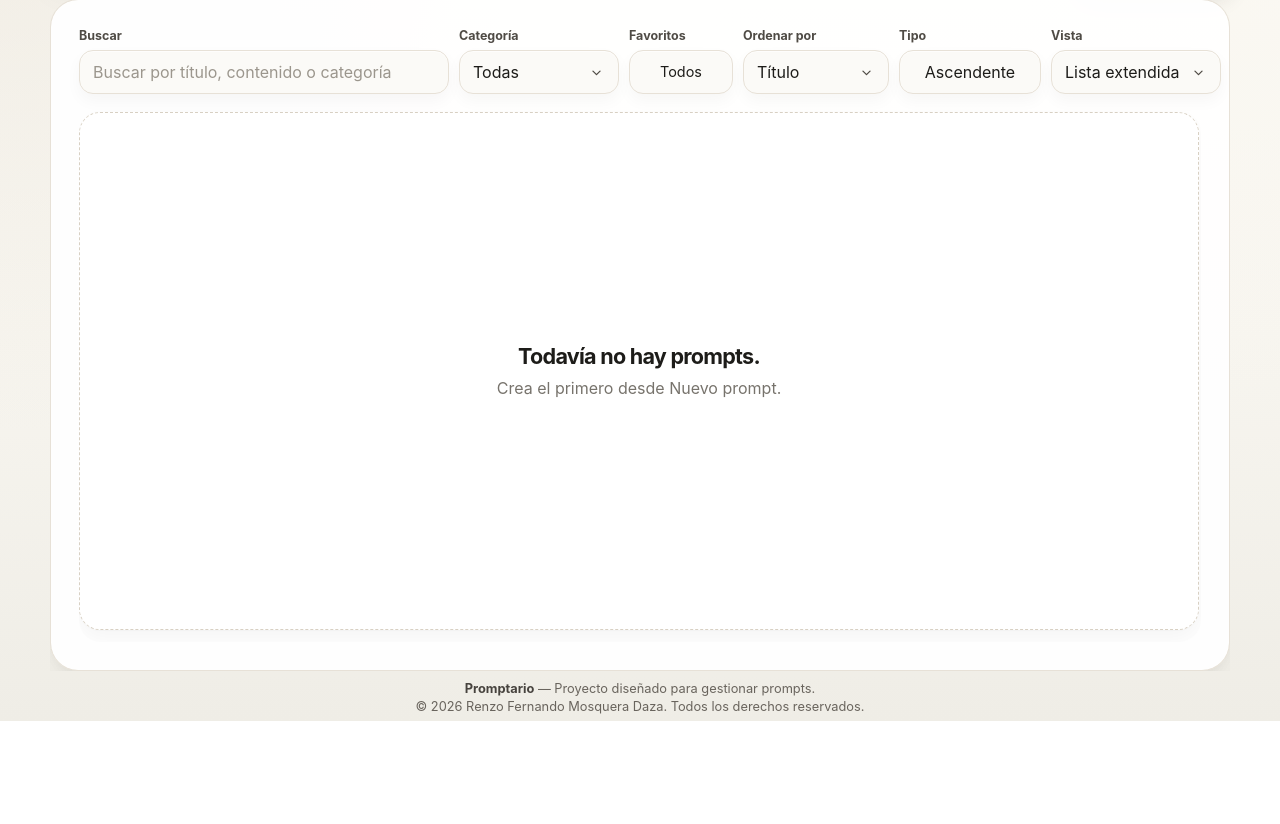
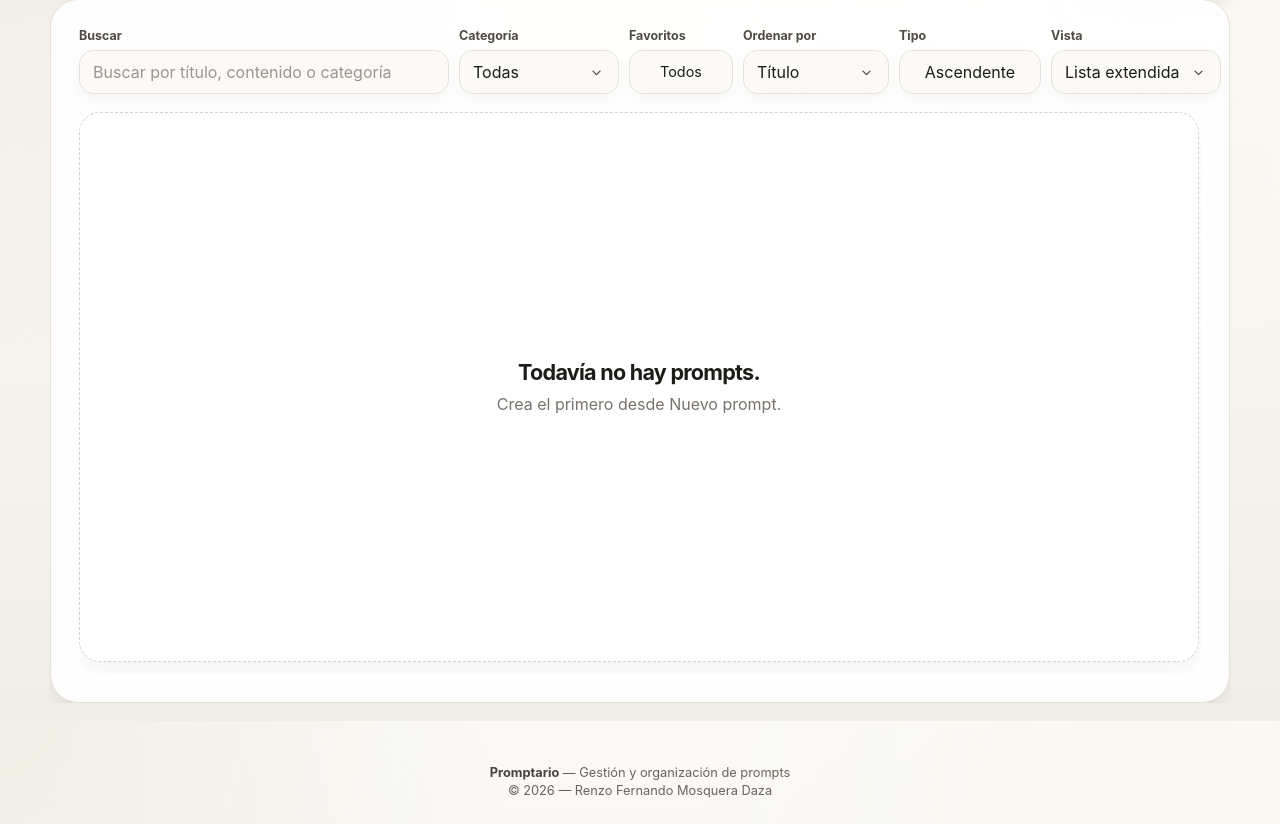
Before and after one commit to RenzoFernando/Promptario, a plain HTML site: page index.html in a window 1280 px wide. Shown: the part 79-903 px from the top of the page. Before the commit the page ends 800 px from the top, so only its background shows below. Drawn offline with Linux system fonts and the light colour scheme.

Commit message:
style: update footer branding and layout in index.html

```diff
--- a/css/styles.css
+++ b/css/styles.css
@@ -36,9 +36,10 @@ html {
 }
 
 body {
-  height: 100%;
+  min-height: 100%;
   margin: 0;
-  overflow: hidden;
+  overflow-x: hidden;
+  overflow-y: auto;
   font-family: Inter, ui-sans-serif, system-ui, -apple-system, BlinkMacSystemFont, "Segoe UI", sans-serif;
   color: var(--text);
   background:
@@ -64,13 +65,13 @@ button {
 
 .app-shell {
   display: grid;
-  grid-template-rows: auto minmax(0, 1fr) auto;
+  grid-template-rows: auto minmax(0, 1fr);
   row-gap: 10px;
   width: calc(100% - 32px);
   max-width: var(--max-width);
   height: 100dvh;
   margin: 0 auto;
-  padding: 18px 0 7px;
+  padding: 18px 0;
 }
 
 .site-header {
@@ -1328,8 +1329,11 @@ select:focus {
 
 .site-footer {
   display: grid;
+  width: calc(100% - 32px);
+  max-width: var(--max-width);
   gap: 3px;
-  padding: 0 8px;
+  margin: 24px auto 0;
+  padding: 20px 8px 26px;
   color: #69645d;
   font-size: 0.8rem;
   text-align: center;
--- a/index.html
+++ b/index.html
@@ -103,10 +103,6 @@
         </section>
       </main>
 
-      <footer class="site-footer">
-        <p><a class="footer-brand-link" href="https://github.com/RenzoFernando/Promptario" target="_blank" rel="noopener noreferrer"><strong>Promptario</strong></a> — Proyecto diseñado para gestionar prompts.</p>
-        <p>© 2026 Renzo Fernando Mosquera Daza. Todos los derechos reservados.</p>
-      </footer>
     </div>
 
     <section class="composer-screen" id="composer-screen" aria-labelledby="form-title" aria-hidden="true">
@@ -235,6 +231,11 @@
 
     <div class="toast" id="toast" role="status" aria-live="polite"></div>
 
+    <footer class="site-footer">
+      <p><a class="footer-brand-link" href="https://github.com/RenzoFernando/Promptario" target="_blank" rel="noopener noreferrer"><strong>Promptario</strong></a> — Gestión y organización de prompts</p>
+      <p>© 2026 — Renzo Fernando Mosquera Daza</p>
+    </footer>
+
     <script type="module" src="js/app.js"></script>
   </body>
 </html>
```
Also changed, not shown: README.md, assets/favicon.ico, assets/favicon.png (added), 1 other file.
